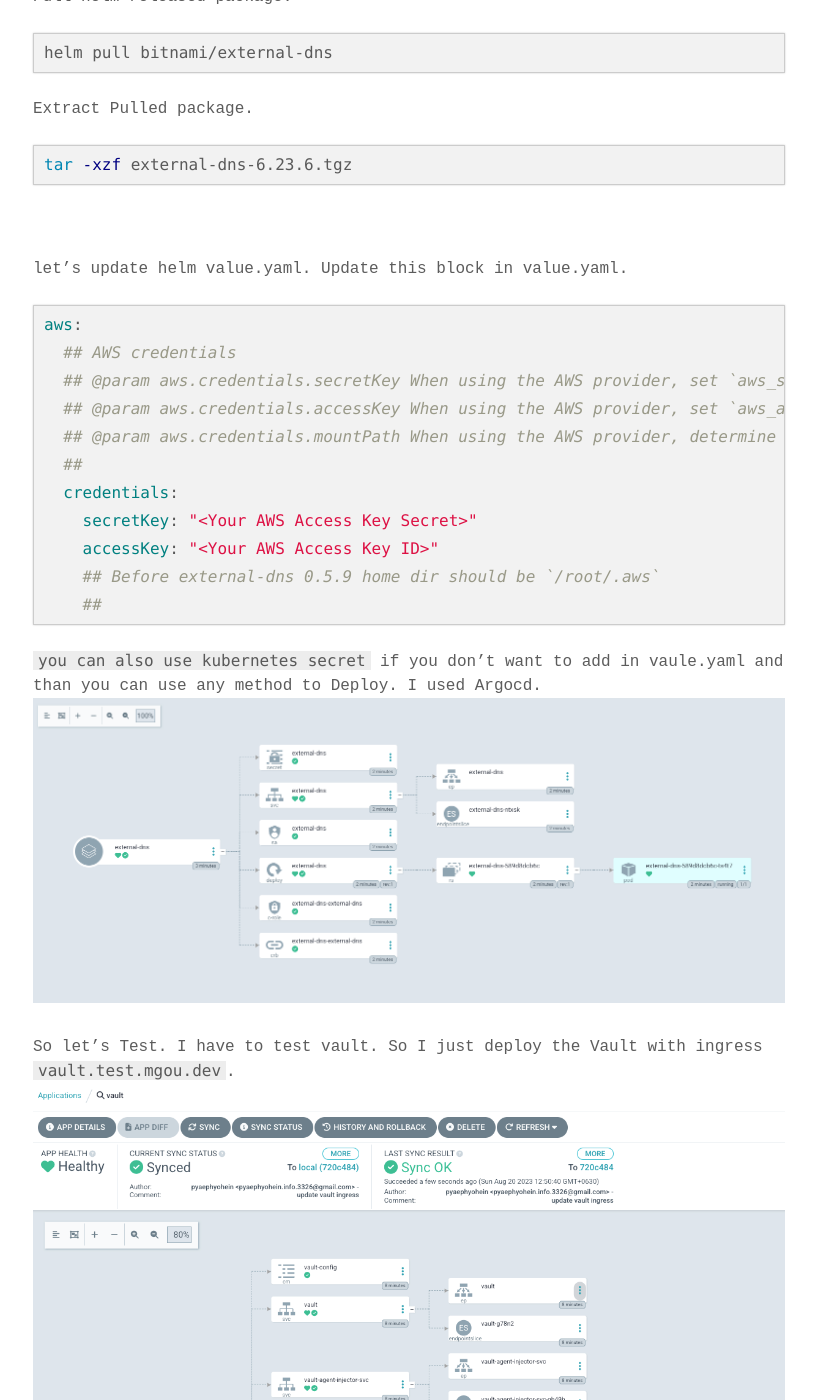
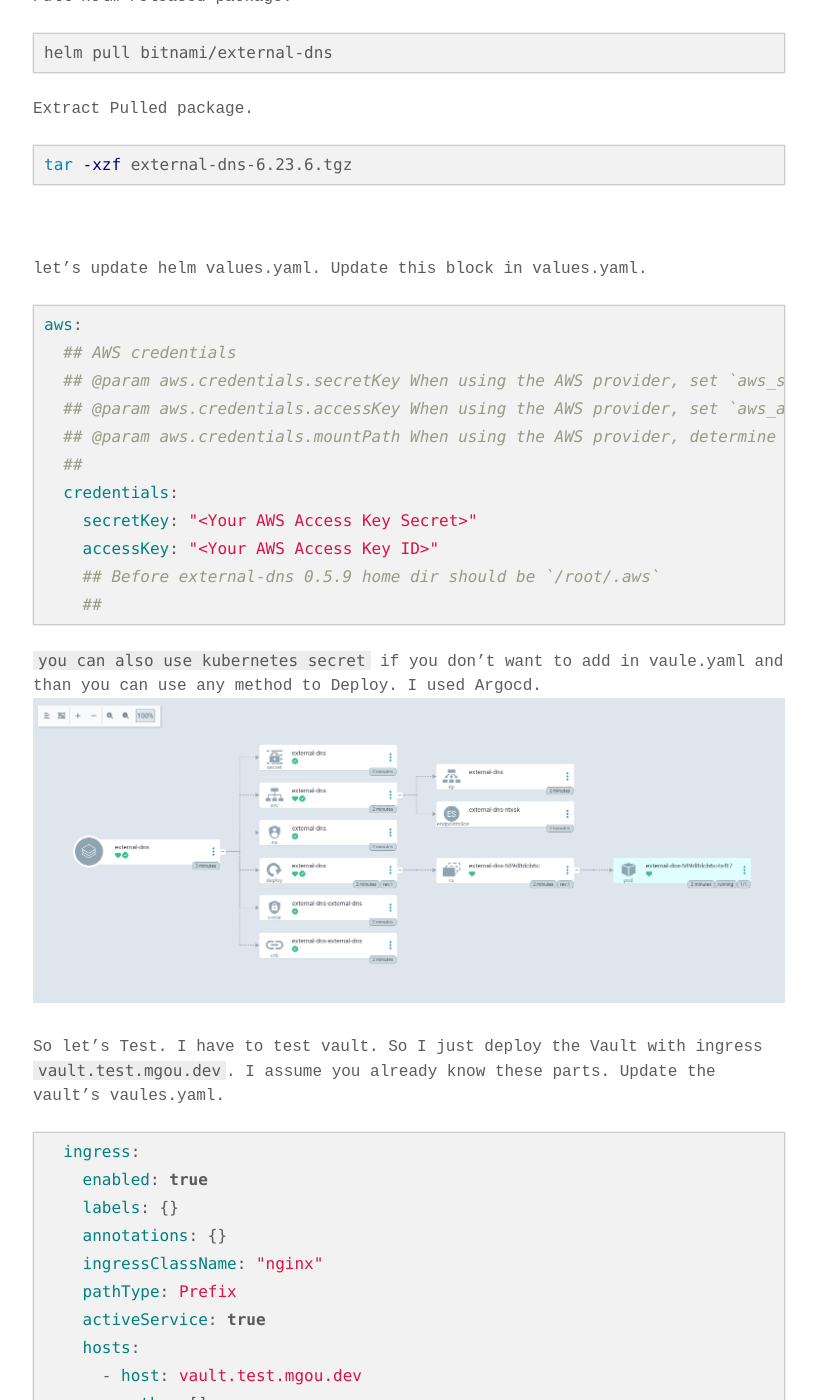
Before and after one commit to pyaephyohein/blog, a Jekyll site: the page built from _posts/2023-08-20-Why-I-use-External-DNS.md, in a window 1280 px wide and 1400 px high, scrolled down 2827 px. Shown: the whole window, without its empty margins (231-1048 px from the left). Built offline with Jekyll 4.4.1, drawn with Linux system fonts in a browser that asks for light colours; some web fonts are replaced; comment, search, counter and statistics services are not loaded.

Commit message:
add ingress explain

````diff
--- a/_posts/2023-08-20-Why-I-use-External-DNS.md
+++ b/_posts/2023-08-20-Why-I-use-External-DNS.md
@@ -90,7 +90,7 @@
 ```
 <br>
 <br>
-let's update helm value.yaml. Update this block in value.yaml.
+let's update helm values.yaml. Update this block in values.yaml.
 <br>
 ```yaml
 aws:
@@ -110,7 +110,20 @@
 <br>
 <img src="/assets/images/extdnsargocd.png">
 <br><br>
-So let's Test. I have to test vault. So I just deploy the Vault with ingress ```vault.test.mgou.dev```.
+So let's Test. I have to test vault. So I just deploy the Vault with ingress ```vault.test.mgou.dev```. I assume you already know these parts. Update the vault's vaules.yaml.
+```yaml
+  ingress:
+    enabled: true
+    labels: {}
+    annotations: {}
+    ingressClassName: "nginx"
+    pathType: Prefix
+    activeService: true
+    hosts:
+      - host: vault.test.mgou.dev
+        paths: []
+    extraPaths: []
+```
 <br>
 <img src="/assets/images/vaultargocd.png">
 <br><br>
````
